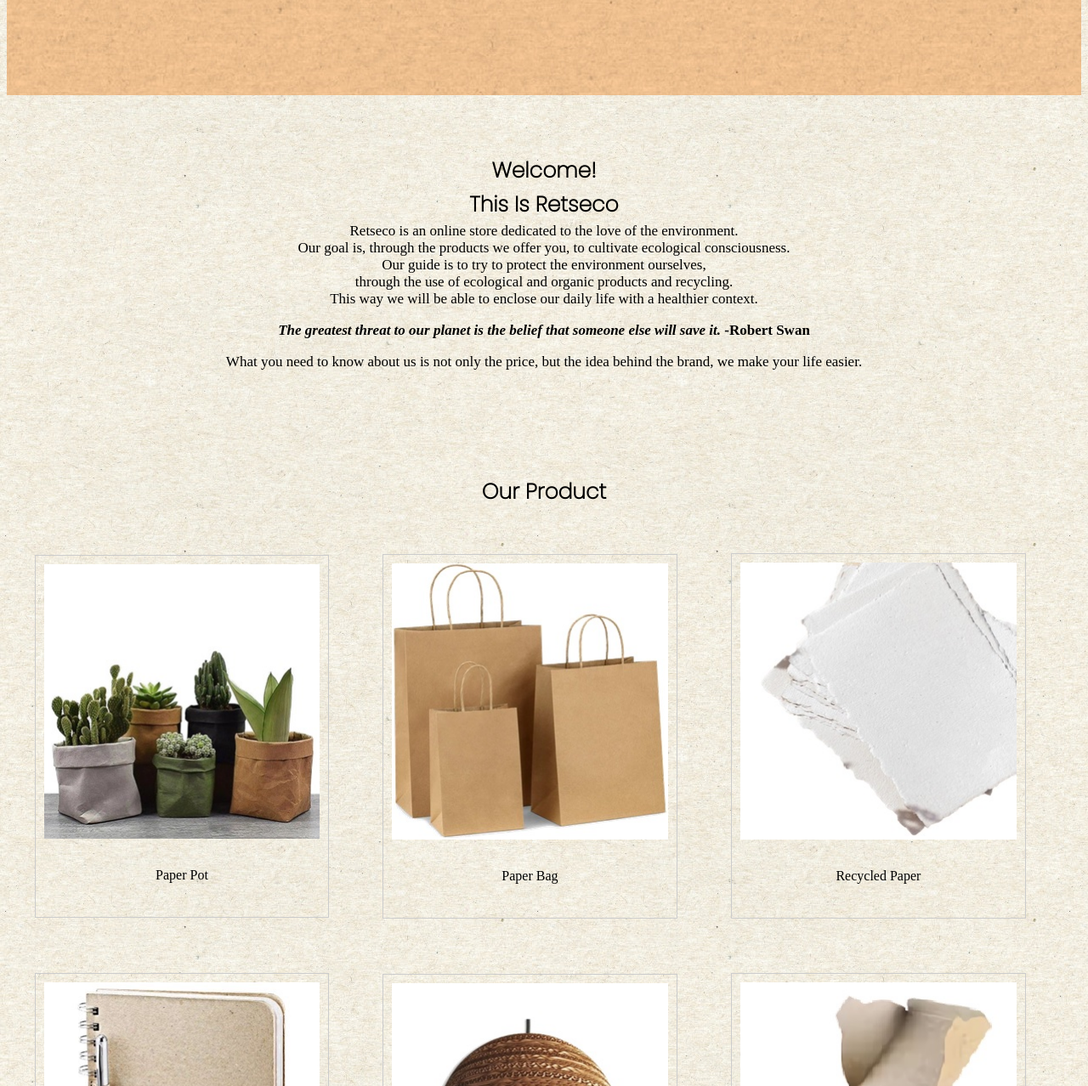
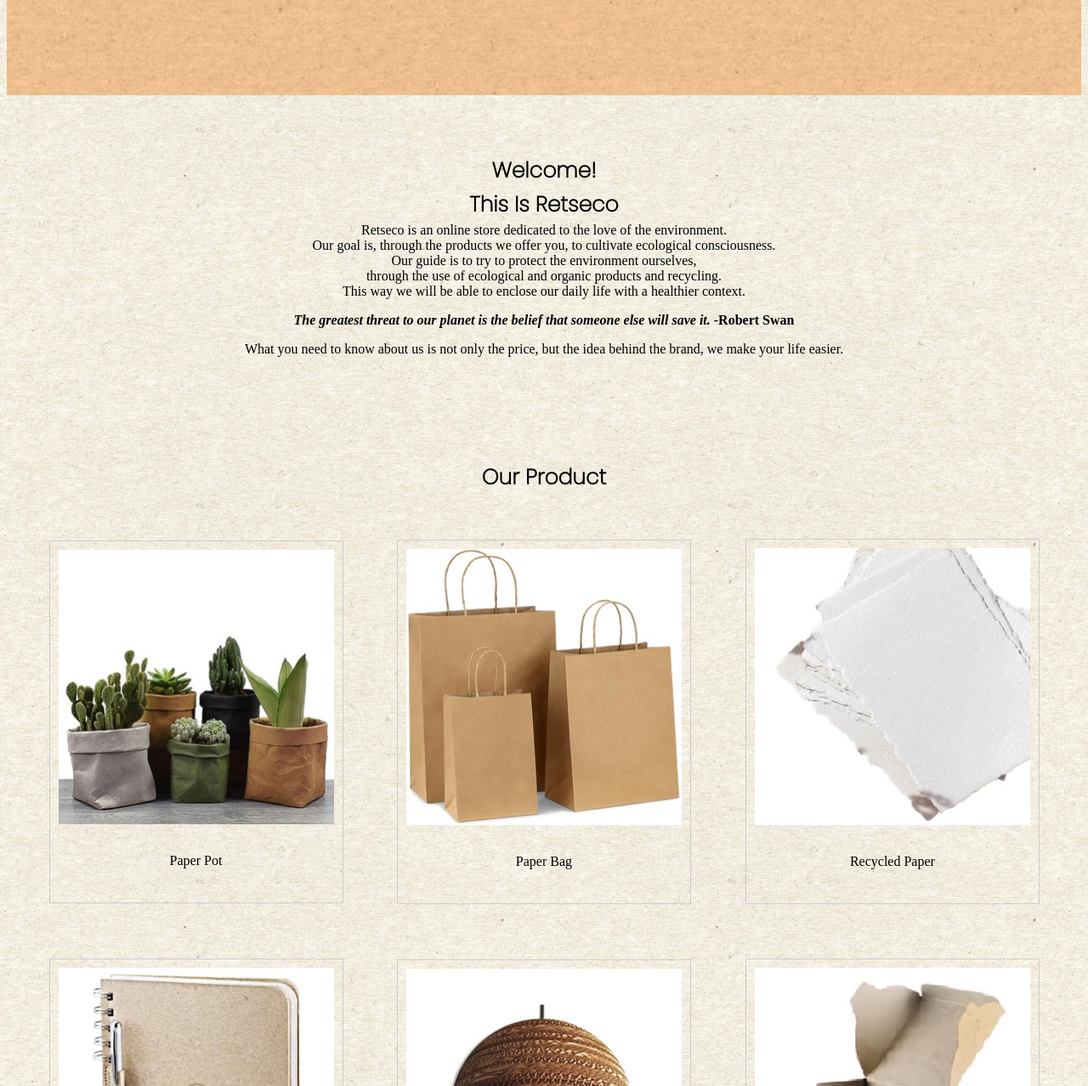
Before and after one commit to NiaPutrii/NiaPutrii.github.io, a plain HTML site: page index.html in a window 1280 px wide. Shown: the part 542-1820 px from the top of the page at 85% size. Drawn offline with Linux system fonts and the light colour scheme.

Commit message:
ngeraphiin html

```diff
--- a/index.html
+++ b/index.html
@@ -82,8 +82,10 @@ div.desc {
 }
 
 #ex2 {
+  margin-left: auto;
+  margin-right:auto;
     padding: 50px;
-    font-size: 17px;
+    font-size: 100%;
     text-align: center;
 
 }
@@ -148,7 +150,7 @@ z-index: 1;">
         Retseco!</h1>
     </div>
 
-    <div id="ex2">
+    <div id="ex2" data-aos="fade-up" data-aos-delay="600" data-aos-duration="2000">
         <h2>Welcome!</h2>
         <h2 style="line-height: 0px;">This Is Retseco<br><br></h2>
             <p>Retseco is an online store dedicated to the love of the environment.<br>
@@ -160,10 +162,11 @@ z-index: 1;">
             <p>What you need to know about us is not only the price, but the idea behind the brand, we make your life easier.</p>
     </div>
 
+
     <div id="product">
         <br><br><h2>Our Product</h2>
 
-     <table>
+     <table style="margin-right: auto;margin-left: auto;">
         <tr>
           <td><div class="gallery">
             <a target="_blank" href="paper pot.jpg">
@@ -243,7 +246,7 @@ z-index: 1;">
     <!--INI OUR ADVANTAGE YAAAAAAAAAAAAAAAAAAAAAAAAAAAAAAAAAAAAAAAAAAAWWW-->
     <div style="padding: 100px;">
       <br><br><h2>Our Advantage</h2>
-      <table>
+      <table style="margin-left:auto;margin-right: auto;">
         <tr class="Image Advantage">
           <td> <img src="Eco-friendly.png" alt="Eco-friendly" style="width: 200px; height: 200px; padding-left : 50px; padding-right: 50px;">
           <td> <img src="recycle.png" alt="recycle" style="text-align:center; width: 150px; height: 150px;padding-left : 50px; padding-right: 50px;">
```
